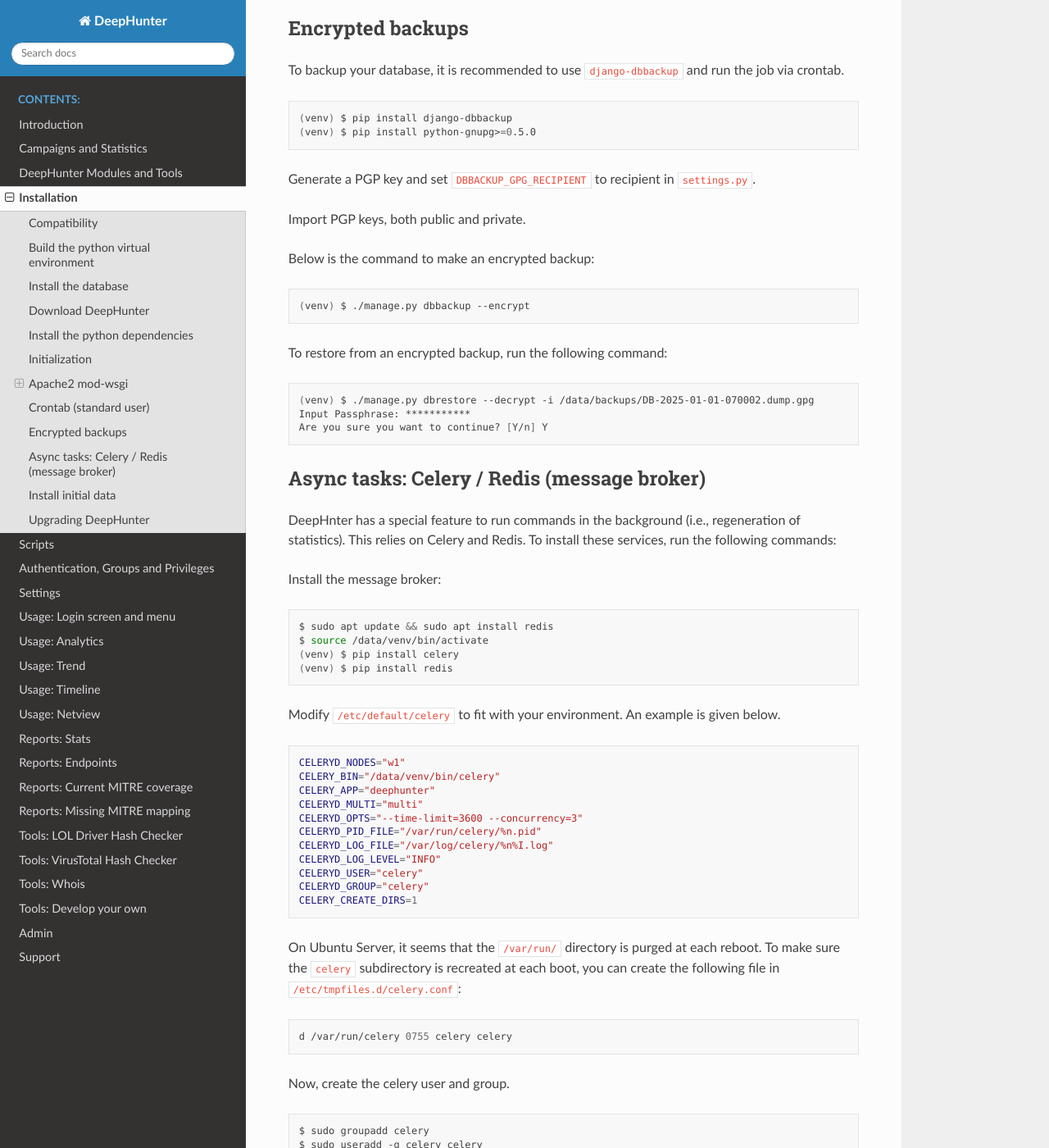
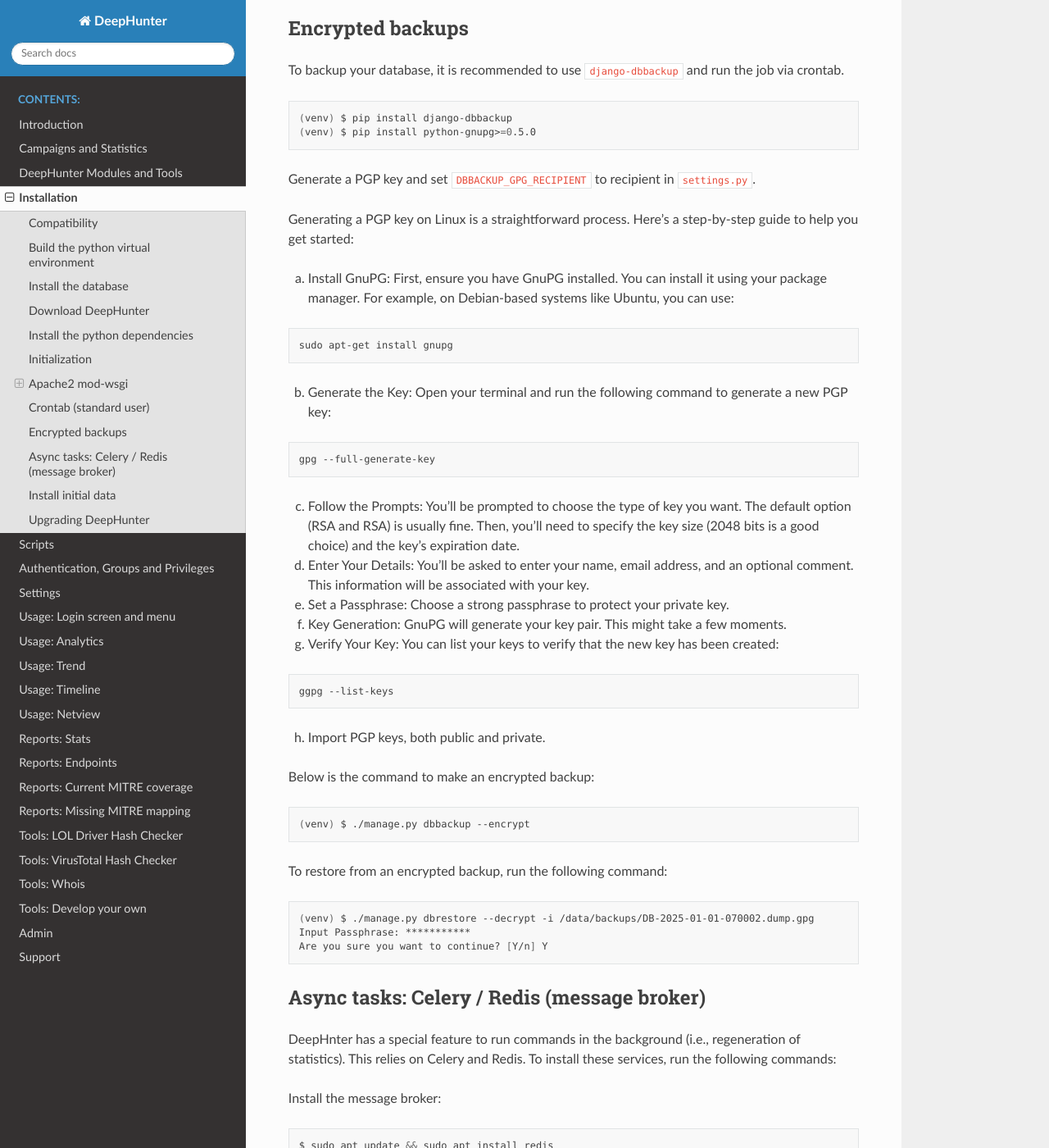
Before and after one commit to wikijm/deephunter, a Sphinx documentation site: the page built from docs/install.rst, in a window 1280 px wide and 1400 px high, scrolled down 3676 px. Shown: the whole window at 82% size. Built offline with Sphinx 7.4.7 and the Read the Docs theme 3.1.0, drawn with Linux system fonts in a browser that asks for light colours.

Commit message:
Update install.rst - Creating PGP key

```diff
--- a/docs/install.rst
+++ b/docs/install.rst
@@ -182,7 +182,37 @@
 
 Generate a PGP key and set ``DBBACKUP_GPG_RECIPIENT`` to recipient in ``settings.py``.
 
-Import PGP keys, both public and private.
+Generating a PGP key on Linux is a straightforward process. Here's a step-by-step guide to help you get started:
+
+a) Install GnuPG: First, ensure you have GnuPG installed. You can install it using your package manager. For example, on Debian-based systems like Ubuntu, you can use:
+
+.. code-block:: sh
+
+	sudo apt-get install gnupg
+
+b) Generate the Key: Open your terminal and run the following command to generate a new PGP key:
+
+.. code-block:: sh
+
+	gpg --full-generate-key
+
+
+c) Follow the Prompts: You'll be prompted to choose the type of key you want. The default option (RSA and RSA) is usually fine. Then, you'll need to specify the key size (2048 bits is a good choice) and the key's expiration date.
+
+d) Enter Your Details: You'll be asked to enter your name, email address, and an optional comment. This information will be associated with your key.
+
+e) Set a Passphrase: Choose a strong passphrase to protect your private key.
+
+f) Key Generation: GnuPG will generate your key pair. This might take a few moments.
+
+g) Verify Your Key: You can list your keys to verify that the new key has been created:
+
+.. code-block:: sh
+
+	ggpg --list-keys
+
+h) Import PGP keys, both public and private.
+
 
 Below is the command to make an encrypted backup:
 
```
